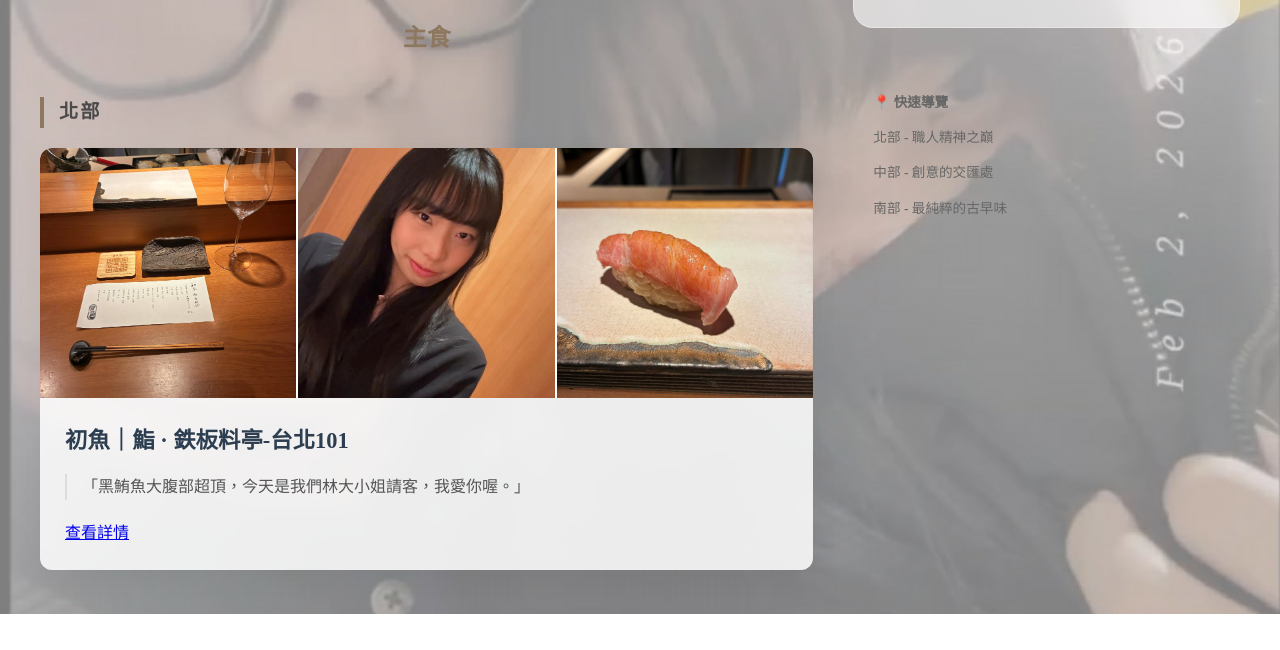
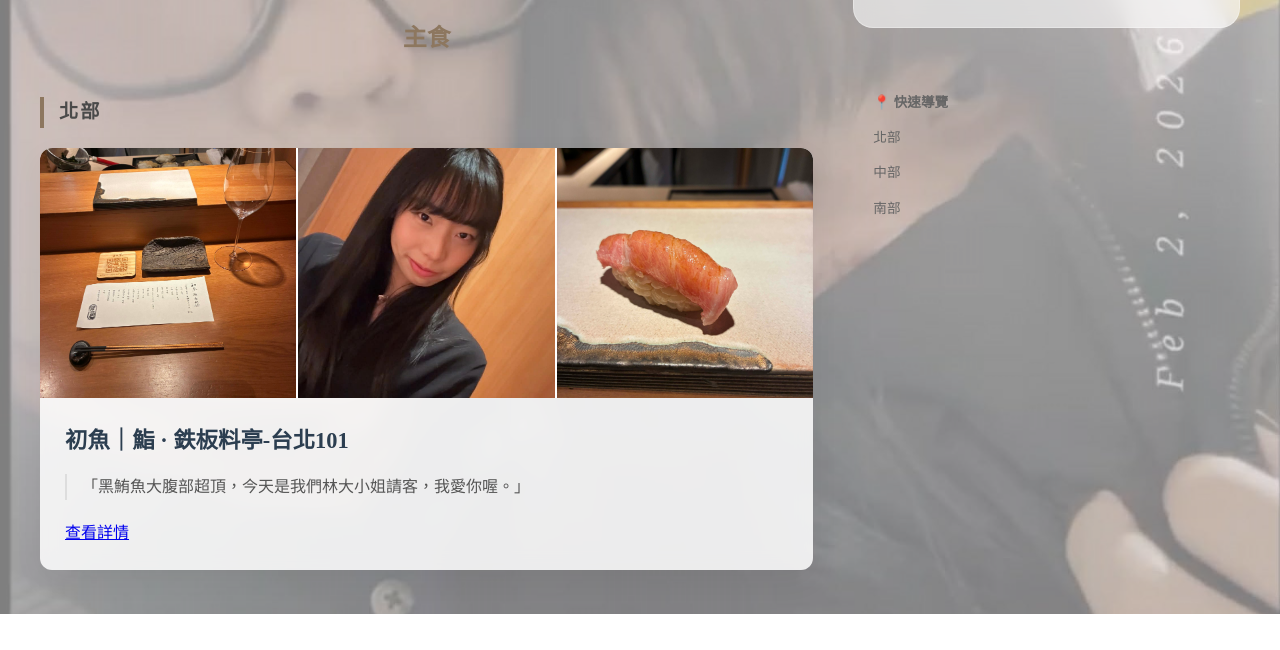
Before and after one commit to Benson19941/lovefood, a plain HTML site: page index.html in a window 1280 px wide. Shown: the part 186-836 px from the top of the page. Drawn offline with Linux system fonts and the light colour scheme.

Commit message:
update content

```diff
--- a/index.html
+++ b/index.html
@@ -209,9 +209,9 @@
 
             <div style="margin-top: 30px; padding: 20px; font-size: 0.85rem; color: #666;">
                 <p>📍 <b>快速導覽</b></p>
-                <p>北部 - 職人精神之巔</p>
-                <p>中部 - 創意的交匯處</p>
-                <p>南部 - 最純粹的古早味</p>
+                <p>北部</p>
+                <p>中部</p>
+                <p>南部</p>
             </div>
         </aside>
     </div>
```
